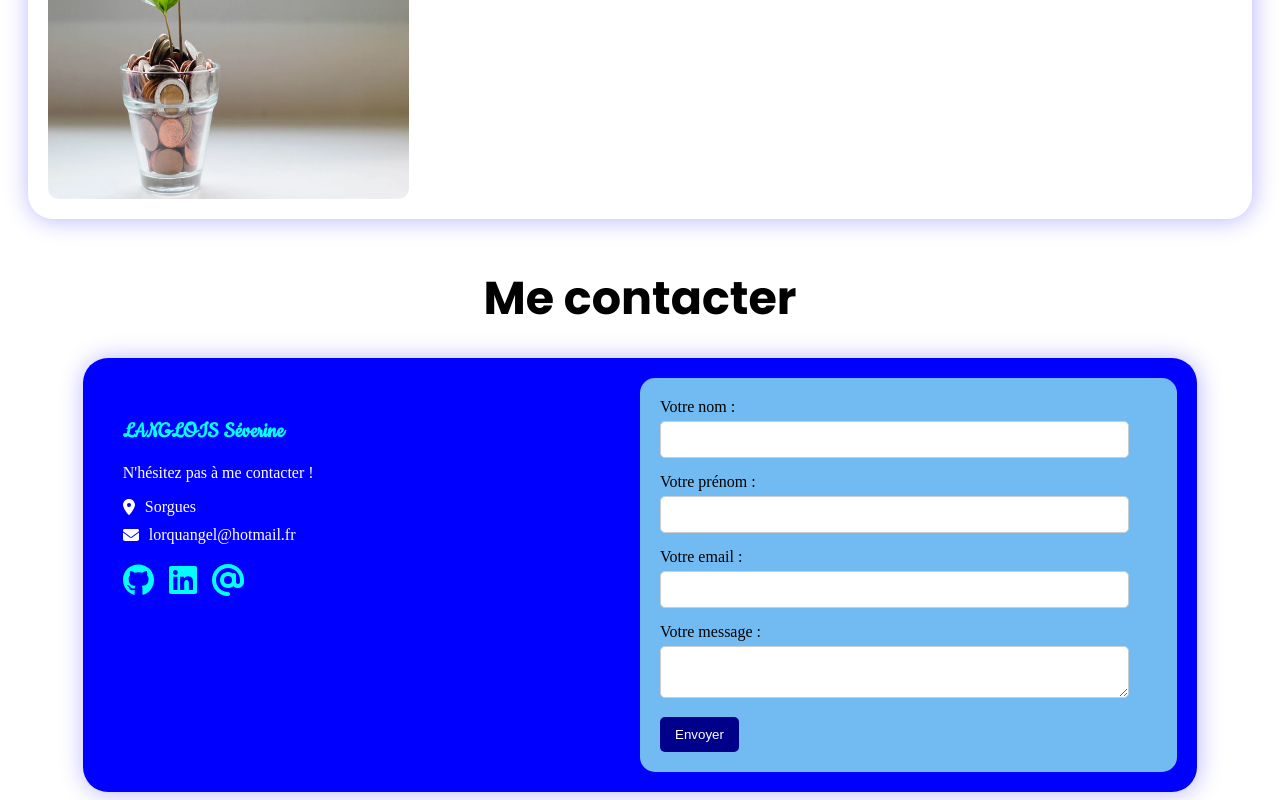
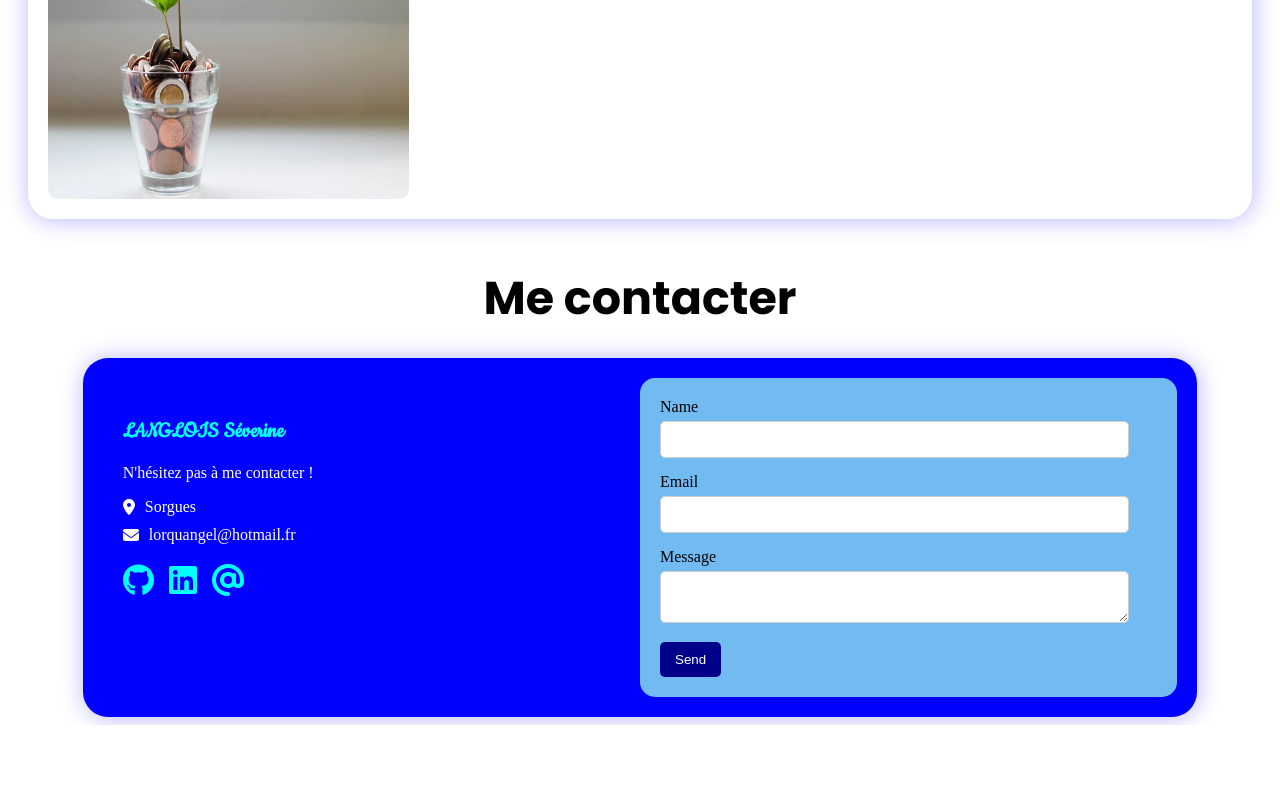
Before and after one commit to Evilqueenregal/Portfolio, a React (Vite) app: page / in a window 1280 px wide. Shown: the part 3155-3955 px from the top of the page. After the commit the page ends 3880 px from the top, so only its background shows below. Built offline with nearby package versions, Linux system fonts and the light colour scheme.

Commit message:
connection emailjs

```diff
--- a/package.json
+++ b/package.json
@@ -10,6 +10,7 @@
     "preview": "vite preview"
   },
   "dependencies": {
+    "@emailjs/browser": "^4.4.1",
     "@fortawesome/free-brands-svg-icons": "^6.6.0",
     "@fortawesome/free-solid-svg-icons": "^6.6.0",
     "@fortawesome/react-fontawesome": "^0.2.2",
--- a/src/App.css
+++ b/src/App.css
@@ -442,6 +442,7 @@
 }
 
 
+
 @media (max-width: 1024px) {
   .header-nav button {
     font-size: 1rem;
--- a/src/components/Contact.jsx
+++ b/src/components/Contact.jsx
@@ -1,26 +1,45 @@
-import { useState } from "react";
+import { useRef, useState } from 'react';
 import { FontAwesomeIcon } from '@fortawesome/react-fontawesome';
 import { faMapMarkerAlt, faEnvelope, faAt } from '@fortawesome/free-solid-svg-icons';
 import { faGithub, faLinkedin } from '@fortawesome/free-brands-svg-icons';
+import emailjs from '@emailjs/browser';
 import '../App.css';
 
 const Contact = () => {
+  const form = useRef();
   const [formData, setFormData] = useState({
-    nom: '',
-    prenom: '',
-    email: '',
-    message: '',
+    user_name: '',
+    user_email: '',
+    message: ''
   });
 
   const handleChange = (e) => {
-    setFormData({ ...formData, [e.target.name]: e.target.value });
+    const { name, value } = e.target;
+    setFormData({
+      ...formData,
+      [name]: value
+    });
   };
 
-  const handleSubmit = (e) => {
+  const sendEmail = (e) => {
     e.preventDefault();
-    console.log('Form data:', formData);
-    alert('Message envoyé!');
-    // Je peux également ajouter une logique pour envoyer les données à un backend.
+
+    emailjs
+      .sendForm('service_blv468c', 'template_9e9c1pj', form.current, 'TTAkZzie67JHd7yj4')
+      .then(
+        () => {
+          console.log('SUCCESS!');
+          // Réinitialiser le formulaire après envoi
+          setFormData({
+            user_name: '',
+            user_email: '',
+            message: ''
+          });
+        },
+        (error) => {
+          console.log('FAILED...', error.text);
+        }
+      );
   };
 
   return (
@@ -50,47 +69,37 @@ const Contact = () => {
       </div>
 
       <div className="contact-form">
-        <form onSubmit={handleSubmit}>
+        <form ref={form} onSubmit={sendEmail}>
           <div className="form-group">
-            <label>Votre nom :</label>
+            <label>Name</label>
             <input
               type="text"
-              name="nom"
-              value={formData.nom}
+              name="user_name"
+              value={formData.user_name}
               onChange={handleChange}
               required
             />
           </div>
           <div className="form-group">
-            <label>Votre prénom :</label>
+            <label>Email</label>
             <input
-              type="text"
-              name="prenom"
-              value={formData.prenom}
+              type="email"
+              name="user_email"
+              value={formData.user_email}
               onChange={handleChange}
               required
             />
           </div>
           <div className="form-group">
-            <label>Votre email :</label>
-            <input
-              type="email"
-              name="email"
-              value={formData.email}
-              onChange={handleChange}
-              required
-            />
-          </div>
-          <div className="form-group">
-            <label>Votre message :</label>
+            <label>Message</label>
             <textarea
               name="message"
               value={formData.message}
               onChange={handleChange}
               required
-            ></textarea>
+            />
           </div>
-          <button type="submit" className="send-button">Envoyer</button>
+          <input type="submit" value="Send" className="send-button" />
         </form>
       </div>
     </div>
```
Also changed, not shown: 1 other file (tests, documents, lock files or other folders).
